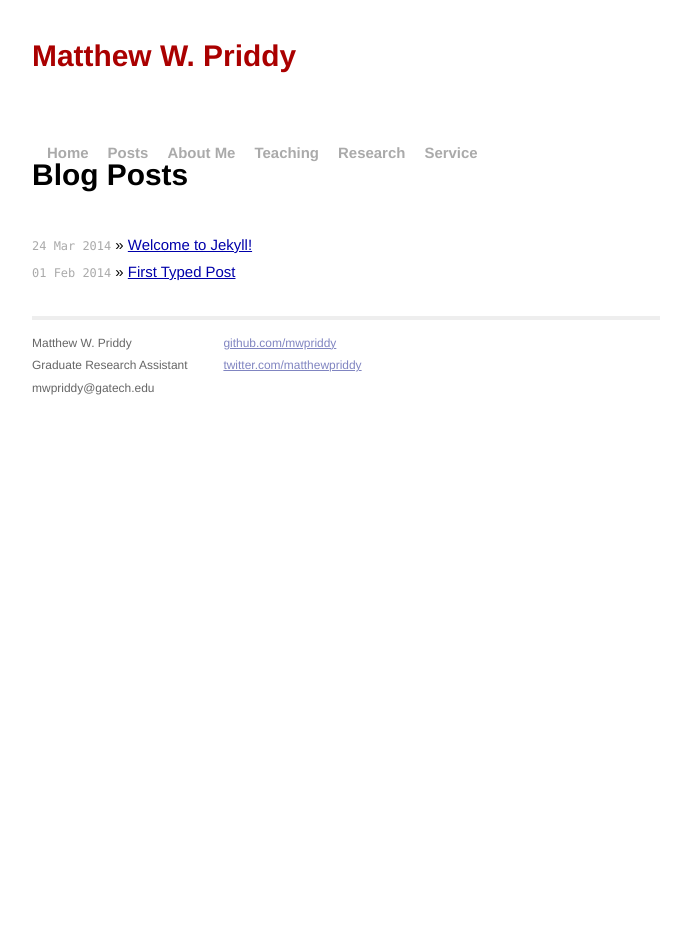
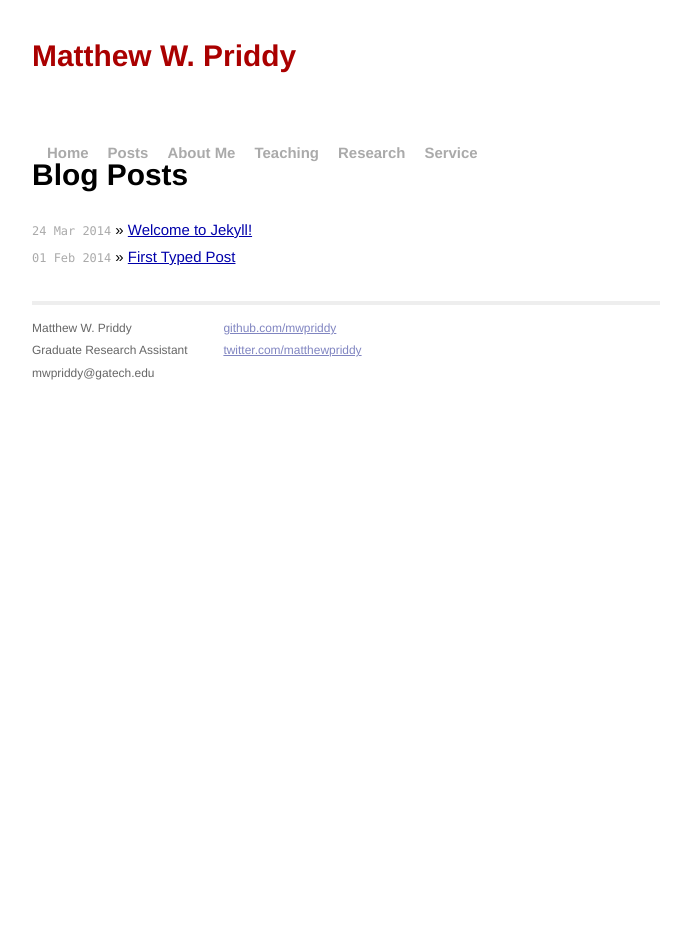
Before and after one commit to mwpriddy/mwpriddy.github.io, a Jekyll site: the page built from index.html, in a window 1280 px wide. Shown: the whole page, without its empty margins (294-985 px from the left). Built offline with Jekyll 4.4.1, drawn with Linux system fonts in a browser that asks for light colours; Markdown is read by kramdown in place of the engine named in the settings.

Commit message:
Update main.css

```diff
--- a/css/main.css
+++ b/css/main.css
@@ -22,7 +22,7 @@ body {
 h1, h2, h3, h4, h5, h6 {
   font-size: 100%; }
 
-h1 { margin-bottom: 1.5em;
+h1 { margin-bottom: 1em;
      font-size: 200%;}
 p { margin: 1em 0; }
 
```
